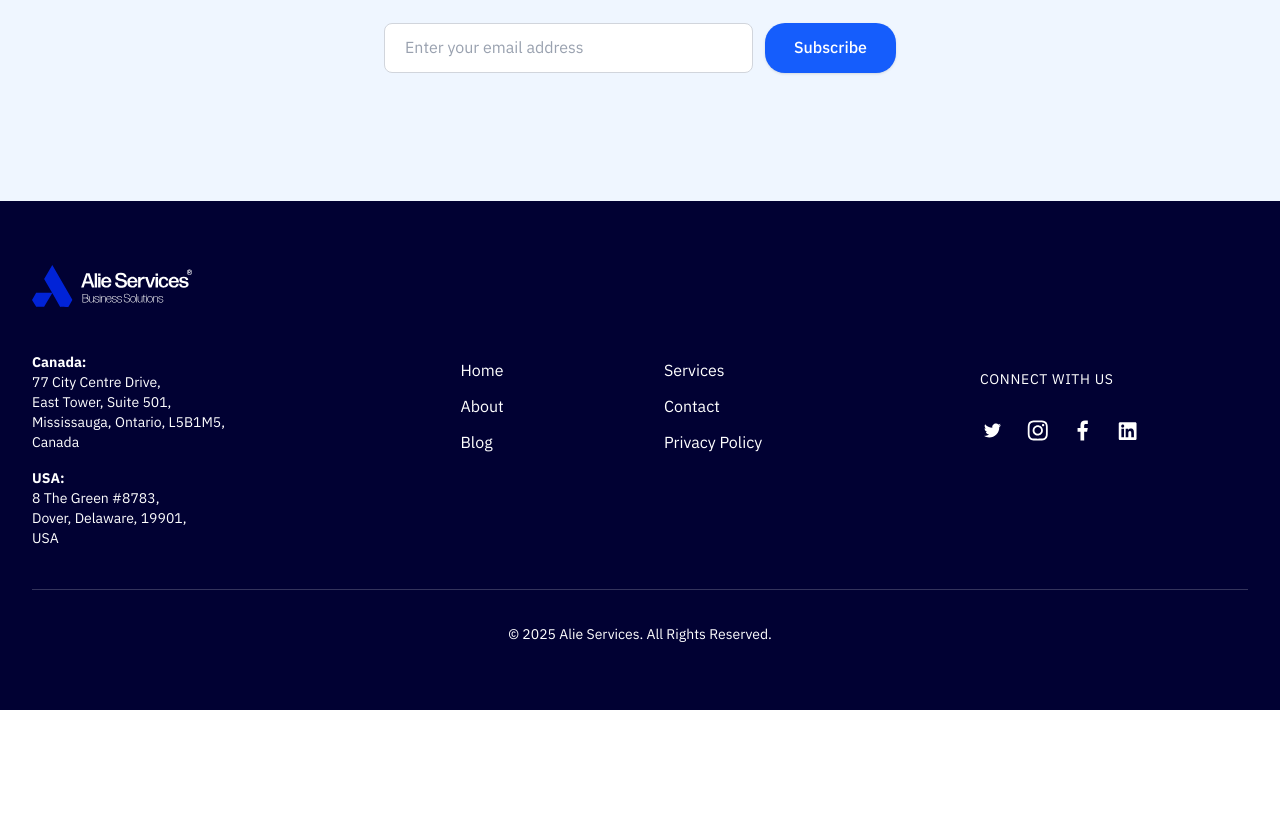
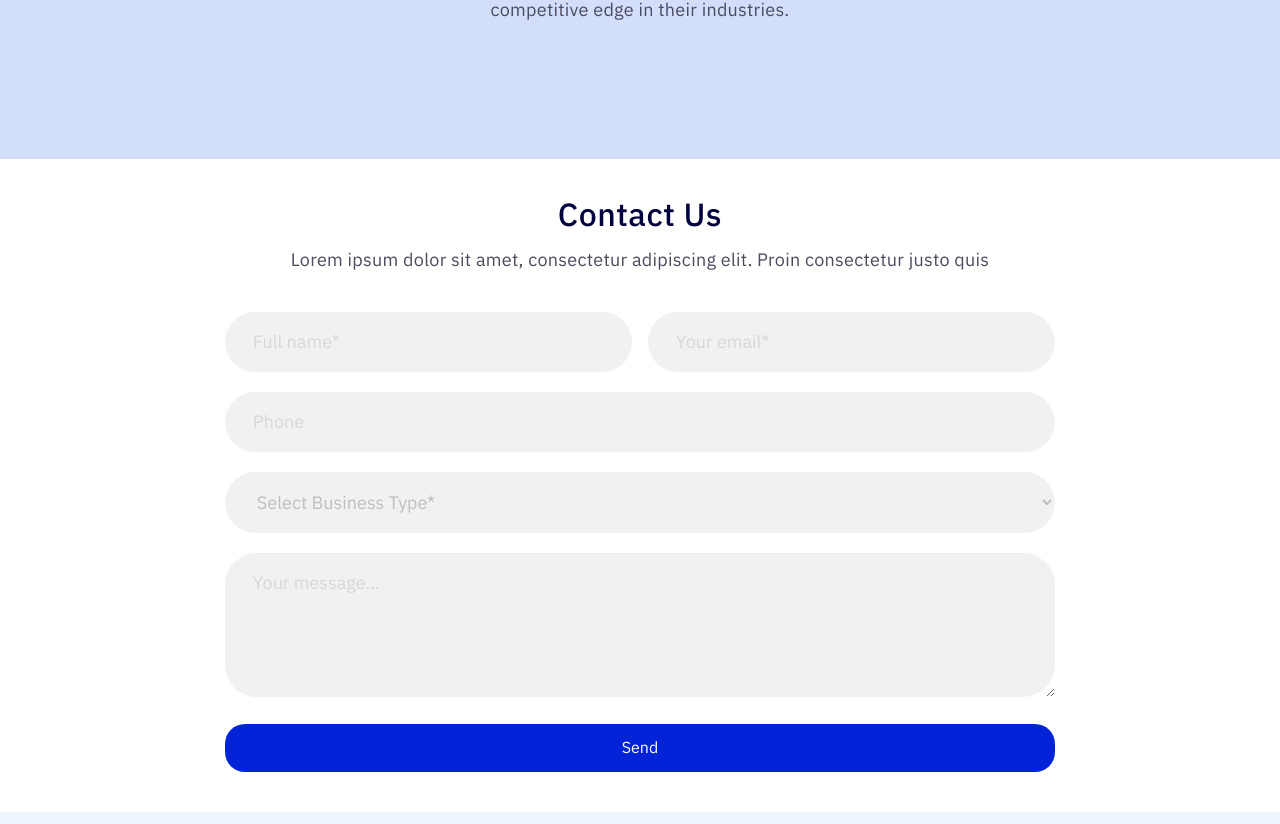
Before and after one commit to elghanbibadr/aliservicesv2, a Next.js app: page /about in a window 1280 px wide. Shown: the part 1416-2240 px from the top of the page. Before the commit the page ends 2126 px from the top, so only its background shows below. Built offline with nearby package versions, Linux system fonts and the light colour scheme.

Commit message:
created the about us page

```diff
--- a/app/about/page.tsx
+++ b/app/about/page.tsx
@@ -2,9 +2,12 @@ import React from "react";
 import Container from "../componenets/ui/Container";
 import ourMission from "@/public/ourMission.svg";
 import Image from "next/image";
+import ContactForm from "../componenets/ContactForm";
 
 const AboutUsPage = () => {
   return (
+    <>
+
     <Container>
       <div className="text-center my-20">
         <h1>About Us – Alie Services</h1>
@@ -14,7 +17,7 @@ const AboutUsPage = () => {
           challenges, seize opportunities, and achieve long-term success. With a
           strong presence in the U.S. and Canada, our consulting expertise spans
           strategic planning, marketing solutions, and operational efficiency.
-          Whether you're a startup, a small business, or an established
+          Whether you re a startup, a small business, or an established
           enterprise, we provide the tools and insights needed to scale
           efficiently and confidently.
         </p>
@@ -50,7 +53,23 @@ const AboutUsPage = () => {
           </div>
         </div>
       </div>
+
+      {/* section 3 */}
+
     </Container>
+     <div className="bg-[#D3DFFA] text-center py-16 sm:py-24">
+     <Container>
+         <h2>Our Vision</h2>
+         <p className="md:w-[70%] md:mx-auto">
+         To be the go-to consulting firm for businesses seeking sustainable growth, innovative strategies, and a competitive edge in their industries.
+         </p>
+     </Container>
+    </div>
+
+    {/* contact */}
+    <ContactForm/>
+    </>
+
   );
 };
 
--- /dev/null
+++ b/app/componenets/ContactForm.tsx
@@ -0,0 +1,164 @@
+/* eslint-disable @typescript-eslint/no-unused-vars */
+"use client";
+
+import { useEffect, useState } from "react";
+import Image from "next/image";
+import Container from "./ui/Container";
+// import contactIllustration from "@/public/contact.svg";
+
+export default function ContactForm() {
+  const [formData, setFormData] = useState({
+    fullName: "",
+    email: "",
+    phone: "",
+    businessType: "",
+    message: "",
+  });
+
+  const [loading, setLoading] = useState(false);
+  const [success, setSuccess] = useState<string | null>(null);
+  const [error, setError] = useState<string | null>(null);
+
+  const businessTypes = [
+    "Small Business Owner",
+    "Startup Founder",
+    "Freelancer/Consultant",
+    "E-commerce Business",
+    "Service-Based Business",
+    "Tech/Software Company",
+    "Healthcare/Wellness Business",
+    "Finance/Accounting Services",
+    "Marketing/Creative Agency",
+    "Other (for users who don’t find their category)",
+    "Restaurants",
+    "Logistics"
+  ];
+
+
+  const handleChange = (e: React.ChangeEvent<HTMLInputElement | HTMLTextAreaElement | HTMLSelectElement>) => {
+    setFormData({ ...formData, [e.target.name]: e.target.value });
+  };
+
+  const handleSubmit = async (e: React.FormEvent) => {
+    e.preventDefault();
+    setLoading(true);
+    setSuccess(null);
+    setError(null);
+
+    try {
+      const response = await fetch("/api/send", {
+        method: "POST",
+        headers: { "Content-Type": "application/json" },
+        body: JSON.stringify(formData),
+      });
+
+      const result = await response.json();
+
+      if (result.success) {
+        setSuccess("Message sent successfully! We'll get back to you soon.");
+        setFormData({ fullName: "", email: "", phone: "", businessType: "", message: "" });
+      } else {
+        setError("Something went wrong. Please try again.");
+      }
+    // eslint-disable-next-line @typescript-eslint/no-explicit-any
+    } catch (error:any) {
+      setError("Error sending message. Please try again.");
+    } finally {
+      setLoading(false);
+    }
+  };
+
+
+
+
+  useEffect(() => {
+    if (success) {
+      const timer = setTimeout(() => {
+        setSuccess(null);
+      }, 4000); // Hide success message after 4 seconds
+
+      return () => clearTimeout(timer); // Cleanup timeout on component unmount
+    }
+  }, [success]);
+  return (
+    <Container>
+        <section className="mt-0  md:w-[70%] md:mx-auto ">
+          <div className="gap-8 items-center">
+            {/* Left Side - Testimonial Image */}
+
+            {/* Right Side - Contact Form */}
+            <div className="p-4  text-center">
+              <h2 >Contact Us</h2>
+              <p>
+              Lorem ipsum dolor sit amet, consectetur adipiscing elit. Proin consectetur justo quis
+              </p>
+              <form className="space-y-5 mt-10" onSubmit={handleSubmit}>
+                <div className="grid grid-cols-1 md:grid-cols-2 gap-4">
+                  <input
+                    type="text"
+                    name="fullName"
+                    value={formData.fullName}
+                    onChange={handleChange}
+                    placeholder="Full name*"
+                    className="w-full text-xl px-7 py-4 "
+                    required
+                  />
+                  <input
+                    type="email"
+                    name="email"
+                    value={formData.email}
+                    onChange={handleChange}
+                    placeholder="Your email*"
+                    className="w-full px-7 py-4 text-xl "
+                    required
+                  />
+                </div>
+                <input
+                  type="text"
+                  name="phone"
+                  value={formData.phone}
+                  onChange={handleChange}
+                  placeholder="Phone"
+                  required
+                  className="w-full px-7 py-4 text-xl "
+                />
+                <select
+                  name="businessType"
+                  value={formData.businessType}
+                  onChange={handleChange}
+                  className="w-full px-7 py-4 text-xl "
+                  required
+                >
+                  <option value="">Select Business Type*</option>
+                  {businessTypes.map((type) => (
+                    <option key={type} value={type} className="text-black">
+                      {type}
+                    </option>
+                  ))}
+                </select>
+                <textarea
+                  name="message"
+                  value={formData.message}
+                  onChange={handleChange}
+                  placeholder="Your message..."
+                  rows={4}
+                  className="w-full px-7 py-4 text-xl "
+                  required
+                ></textarea>
+                <button
+                  type="submit"
+                  className="btn-blue w-full"
+                  disabled={loading}
+                >
+                  {loading ? "Sending..." : "Send "}
+                </button>
+              </form>
+              {/* Success/Error Messages */}
+              {success && <span className="text-green-400 text-xl block  mt-5">{success}</span>}
+              {error && <span className="text-red-400 text-xl block mt-5">{error}</span>}
+            </div>
+          </div>
+        </section>
+    </Container>
+  );
+}
--- a/app/globals.css
+++ b/app/globals.css
@@ -8,6 +8,7 @@
   --color-lightBlue:#0123D7;
 --color-cyan:#D3DFFA;
 --color-lightGrey:#F4F4F4;
+--color-inputBg:#F2F1F1
 
 
 
@@ -44,6 +45,9 @@ p {
          my-4;
 }
 
+input,textarea,select{
+  @apply bg-inputBg text-base md:text-lg text-[#6B728066] rounded-[32px]
+}
 
 .small-desc{
   @apply text-[13px] md:text-[14px] text-text my-4
```
